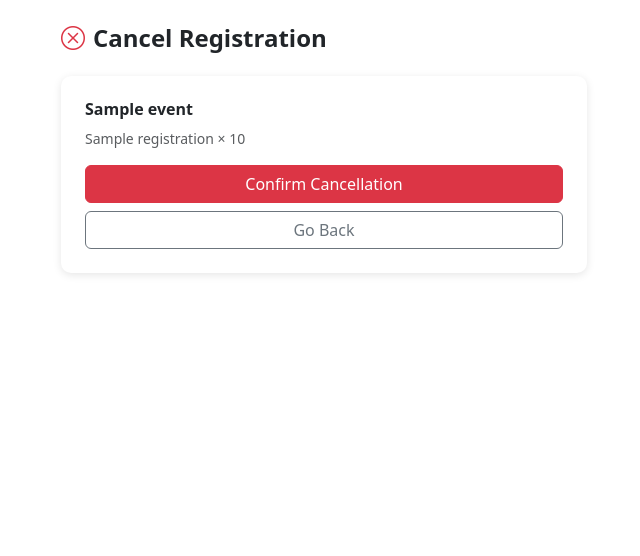
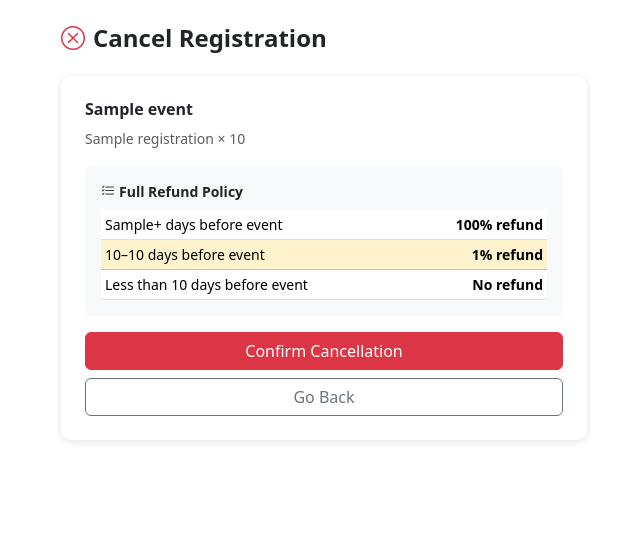
Before and after one commit to Abdularfath/event-management-system, a Flask app: template templates/attendee/cancel_confirm.html in a window 1280 px wide. Shown: the part 60-616 px from the top of the page, without its empty margins (316-956 px from the left). Run offline with Flask 3, Linux system fonts and the light colour scheme; the template is opened without the code that fills it: most values are stand-ins (such as "Sample title", 1, 10 or a date in 2020); some libraries are stand-ins or nearby versions.

Commit message:
Day 42: Refund policy transparency on event page and cancellation page

```diff
--- a/app/routes/registration.py
+++ b/app/routes/registration.py
@@ -512,6 +512,9 @@ def cancel_registration(reg_id):
         flash(f'Registration cancelled. Refund of ₹{refund_amount} ({refund_pct}%) will be processed.', 'success')
         return redirect(url_for('attendee.my_events'))
 
+    policy = event.get('refund_policy', DEFAULT_REFUND_POLICY)
+
     return render_template('attendee/cancel_confirm.html',
                             registration=reg, event=event,
-                            refund_amount=refund_amount, refund_percent=refund_pct)
+                            refund_amount=refund_amount, refund_percent=refund_pct,
+                            policy=policy)
--- a/templates/attendee/cancel_confirm.html
+++ b/templates/attendee/cancel_confirm.html
@@ -18,6 +18,26 @@
       {% endif %}
     </div>
 
+    <div class="card border-0 bg-light p-3 mb-3">
+      <div class="fw-semibold small mb-2"><i class="bi bi-list-check me-1"></i>Full Refund Policy</div>
+      <table class="table table-sm mb-0 small">
+        <tbody>
+          <tr class="{{ 'table-success' if refund_percent == 100 else '' }}">
+            <td>{{ policy.full_refund_days }}+ days before event</td>
+            <td class="text-end fw-semibold">100% refund</td>
+          </tr>
+          <tr class="{{ 'table-warning' if 0 < refund_percent < 100 else '' }}">
+            <td>{{ policy.partial_refund_days }}–{{ policy.full_refund_days - 1 }} days before event</td>
+            <td class="text-end fw-semibold">{{ policy.partial_refund_percent }}% refund</td>
+          </tr>
+          <tr class="{{ 'table-danger' if refund_percent == 0 else '' }}">
+            <td>Less than {{ policy.partial_refund_days }} days before event</td>
+            <td class="text-end fw-semibold">No refund</td>
+          </tr>
+        </tbody>
+      </table>
+    </div>
+
     <form method="POST">
       <input type="hidden" name="csrf_token" value="{{ csrf_token() }}"/>
       <button type="submit" class="btn btn-danger w-100">
```
Also changed, not shown: app/routes/public.py (+8 -1 lines), templates/public/event_detail.html (+13 -3 lines).
